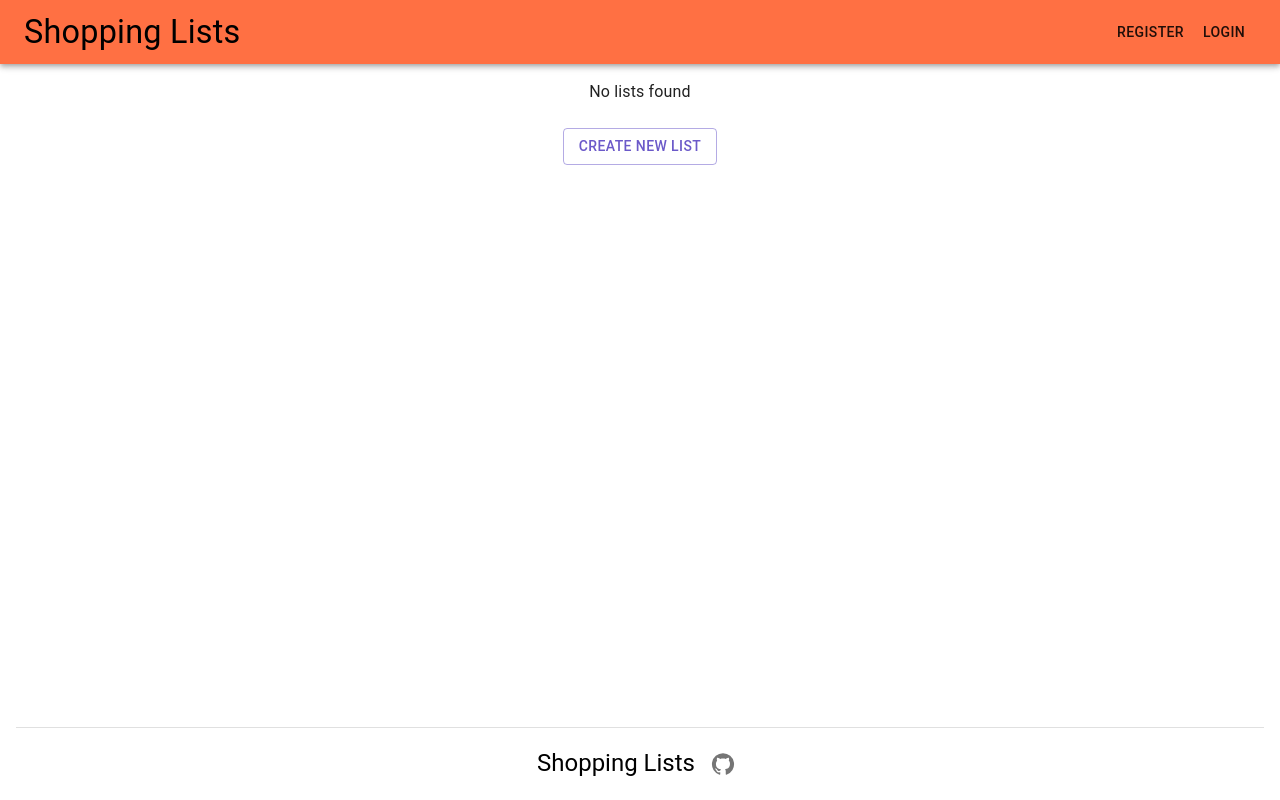
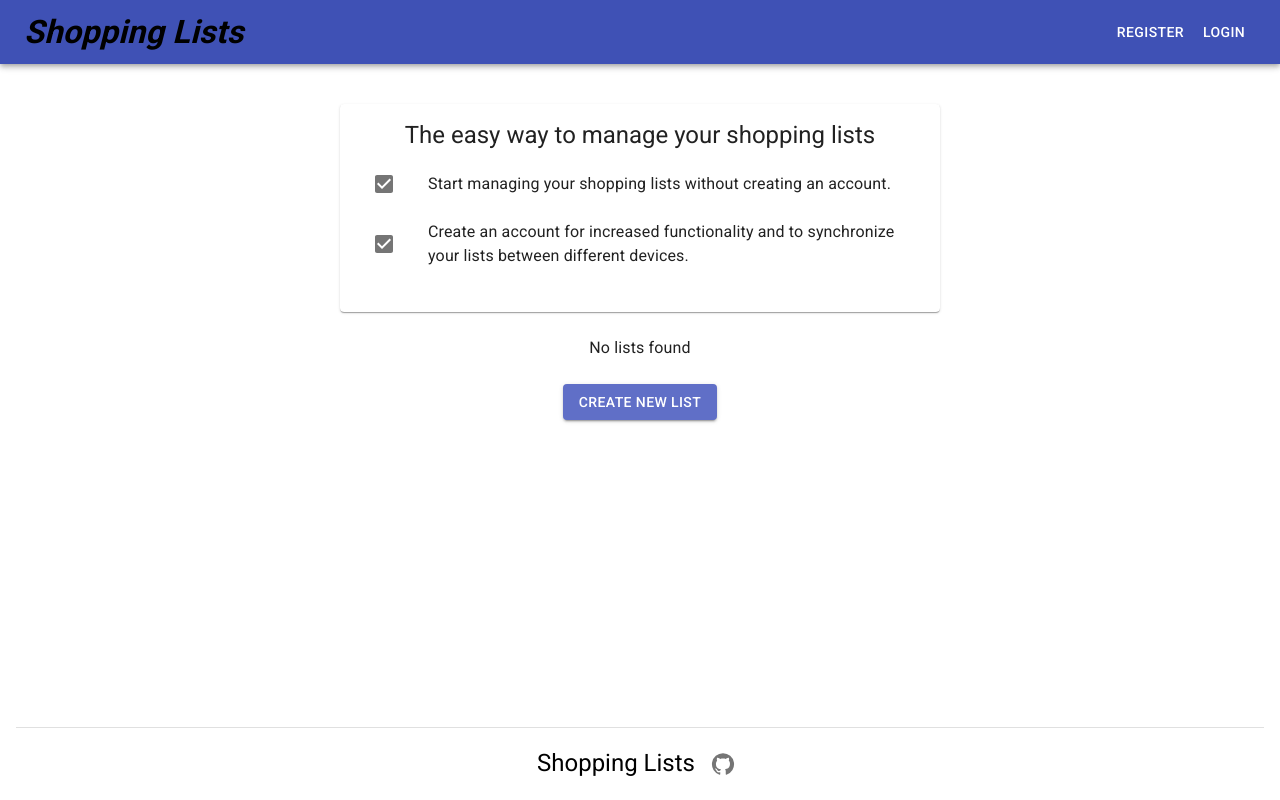
Before and after one commit to mikejoh12/shopping-lists, a React (Create React App) app in the folder ui/: page / in a window 1280 px wide. Built offline with nearby package versions, Linux system fonts and the light colour scheme.

Commit message:
Small UI improvements and import Roboto font

```diff
--- a/ui/public/index.html
+++ b/ui/public/index.html
@@ -3,12 +3,14 @@
   <head>
     <meta charset="utf-8" />
     <link rel="icon" href="%PUBLIC_URL%/favicon.ico" />
+    <link
+      rel="stylesheet"
+      href="https://fonts.googleapis.com/css?family=Roboto:300,400,500,700&display=swap"
+    />
+
     <meta name="viewport" content="width=device-width, initial-scale=1" />
     <meta name="theme-color" content="#000000" />
-    <meta
-      name="description"
-      content="Shopping list app"
-    />
+    <meta name="description" content="Shopping list app" />
     <link rel="apple-touch-icon" href="%PUBLIC_URL%/logo192.png" />
     <!--
       manifest.json provides metadata used when your web app is installed on a
--- a/ui/src/components/Header.tsx
+++ b/ui/src/components/Header.tsx
@@ -45,6 +45,8 @@ export const Header = () => {
                 textDecoration: "none",
                 boxShadow: "none",
                 color: "black",
+                fontWeight: "bold",
+                fontStyle: "italic",
               }}
             >
               Shopping Lists
--- a/ui/src/components/PageLayout.tsx
+++ b/ui/src/components/PageLayout.tsx
@@ -7,7 +7,7 @@ export const PageLayout = () => {
   return (
     <Box sx={{minHeight: '100vh', display: 'flex', flexDirection: 'column'}}>
       <Header />
-      <Box sx={{flexGrow: 1}}>
+      <Box sx={{flexGrow: 1, p: 2}}>
       <Outlet />
       </Box>
       <Footer />
--- a/ui/src/components/lists/view/NewListDialog.tsx
+++ b/ui/src/components/lists/view/NewListDialog.tsx
@@ -72,7 +72,7 @@ export default function NewListDialog() {
   return (
     <div>
       <Box sx={{ textAlign: "center", p: 1 }}>
-        <Button variant="outlined" color="secondary" onClick={handleClickOpen}>
+        <Button variant="contained" color="secondary" onClick={handleClickOpen}>
           Create new list
         </Button>
         <Dialog open={open} onClose={handleClose}>
--- a/ui/src/theme.ts
+++ b/ui/src/theme.ts
@@ -4,10 +4,10 @@ let theme = createTheme({
   palette: {
     mode: "light",
     primary: {
-      main: "#ff7043",
+      main: "#3f51b5",
     },
     secondary: {
-      main: "#6b59c9",
+      main: "#606FC7",
     },
   },
 });
--- a/ui/src/views/ViewLists.tsx
+++ b/ui/src/views/ViewLists.tsx
@@ -2,14 +2,44 @@ import NewListDialog from "../components/lists/view/NewListDialog";
 import { useAuth } from "../hooks/useAuth";
 import NewVisitorShoppingLists from "../components/lists/view/NewVisitorLists";
 import LoggedInLists from "../components/lists/view/LoggedInLists";
+import Card from "@mui/material/Card";
+import CardContent from "@mui/material/CardContent";
+import Typography from "@mui/material/Typography";
+import Grid from "@mui/material/Grid";
+import List from "@mui/material/List";
+import { ListItem, ListItemIcon, ListItemText, Paper } from "@mui/material";
+import CheckBoxIcon from "@mui/icons-material/CheckBox";
 
 export default function ViewLists() {
   const auth = useAuth();
 
   return (
-    <>
+    <Grid container direction="column" alignContent="center" sx={{ p: 2 }}>
+      <Card sx={{ minWidth: 300, maxWidth: 600, m: 1 }}>
+        <Paper>
+          <CardContent>
+            <Typography variant="h5" textAlign="center">
+              The easy way to manage your shopping lists
+            </Typography>
+            <List>
+              <ListItem>
+                <ListItemIcon>
+                  <CheckBoxIcon />
+                </ListItemIcon>
+                <ListItemText primary="Start managing your shopping lists without creating an account." />
+              </ListItem>
+              <ListItem>
+                <ListItemIcon>
+                  <CheckBoxIcon />
+                </ListItemIcon>
+                <ListItemText primary="Create an account for increased functionality and to synchronize your lists between different devices." />
+              </ListItem>
+            </List>
+          </CardContent>
+        </Paper>
+      </Card>
       {auth.user ? <LoggedInLists /> : <NewVisitorShoppingLists />}
       <NewListDialog />
-    </>
+    </Grid>
   );
 }
```
